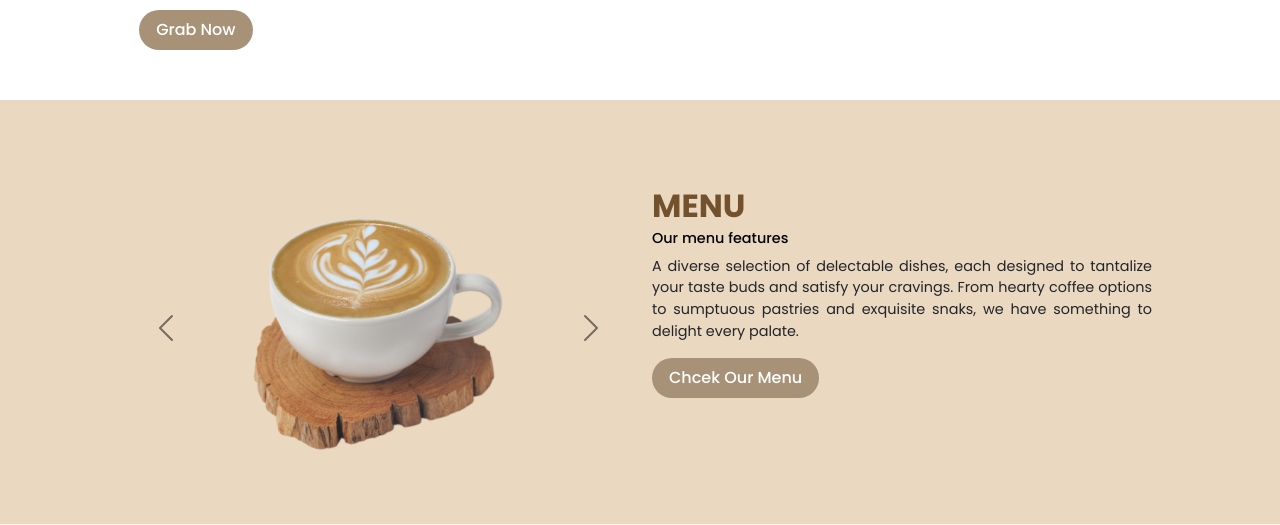
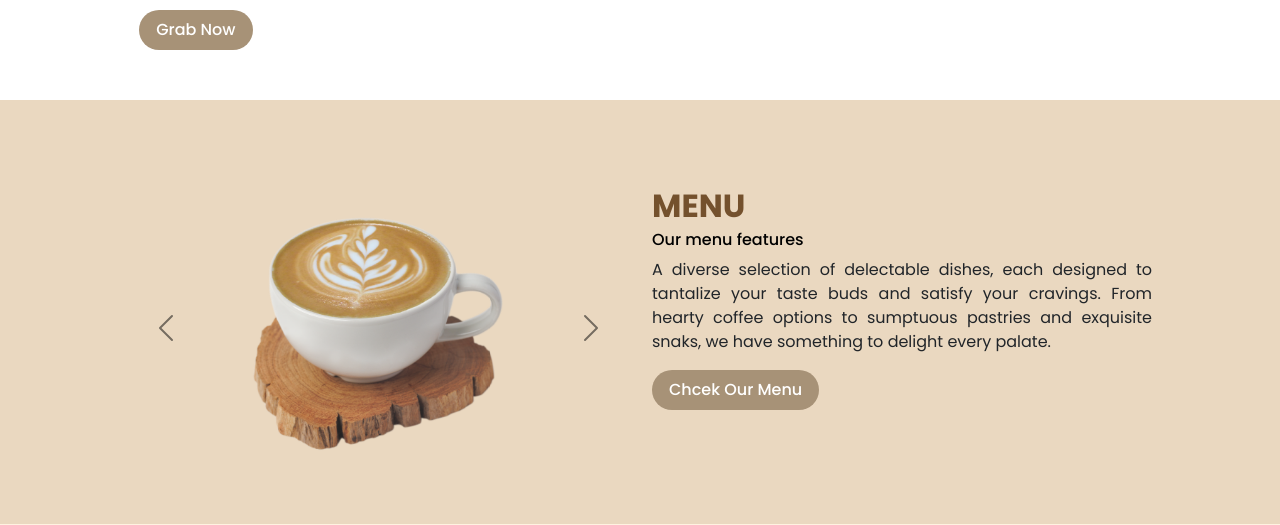
Before and after one commit to adndrsd1/coffeeShop, a PHP site: page / in a window 1280 px wide. Shown: the part 2112-2637 px from the top of the page. Run offline with PHP 8.4, Linux system fonts and the light colour scheme.

Commit message:
Update style.css

```diff
--- a/style.css
+++ b/style.css
@@ -325,7 +325,7 @@ section.favorite{
   background: #FFF2E1;
 }
 .infoHome-text {
-  font-size: 0.9rem;
+  font-size: 1rem;
   flex: 1 1 21rem;
   margin-bottom: 10px;
 }
@@ -333,13 +333,13 @@ section.favorite{
   text-align: justify;
 }
 .infoHome-text h2 {
-  font-size: 0.9rem;
+  font-size: 1rem;
   color: black;
 }
 .infoHome-img{
   flex: 1 1 21rem;
 }
-@media (min-width: 1208pxpx) {
+@media (min-width: 1265pxpx) {
   .containerInfoHome {
     display: flex;
     flex-wrap: wrap;
```
